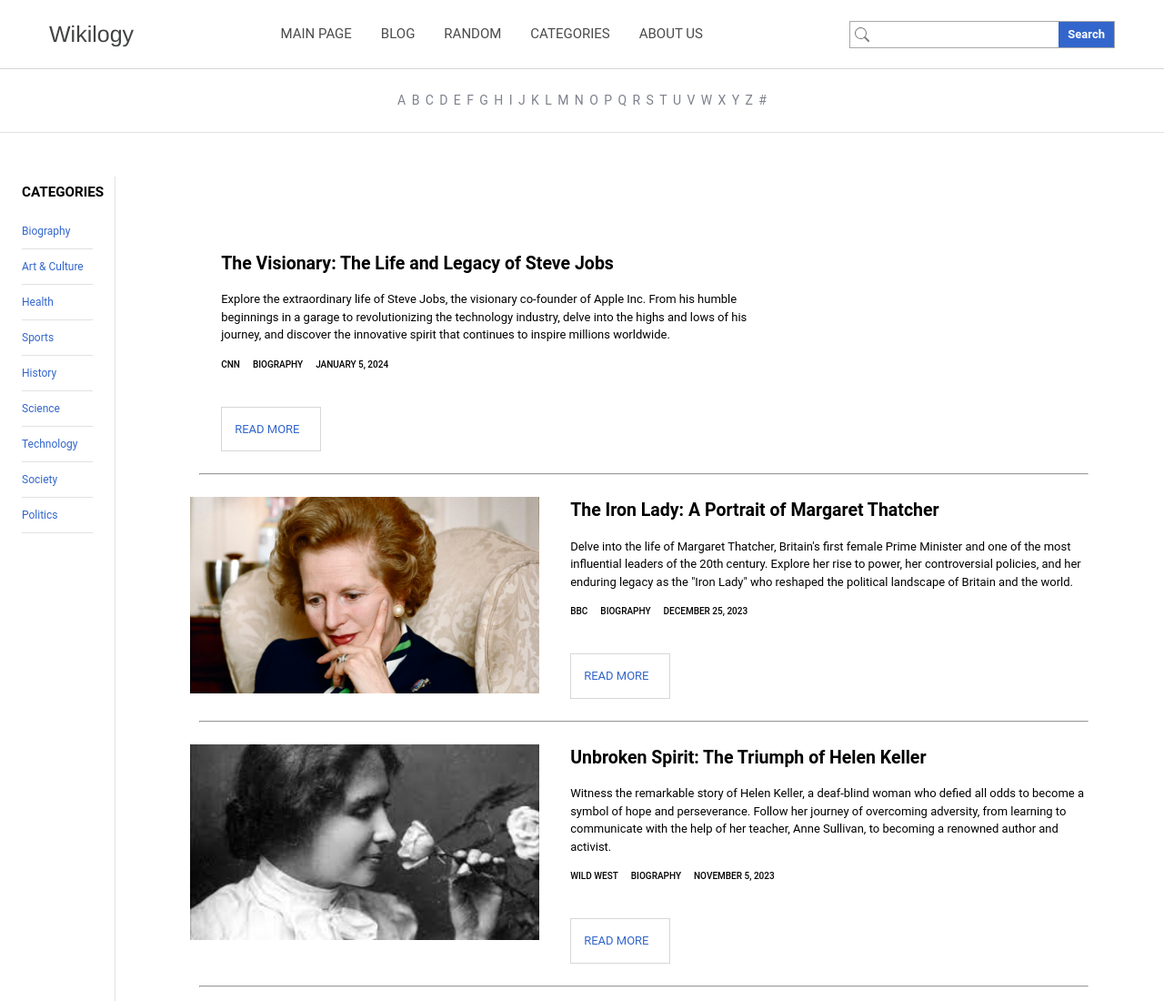
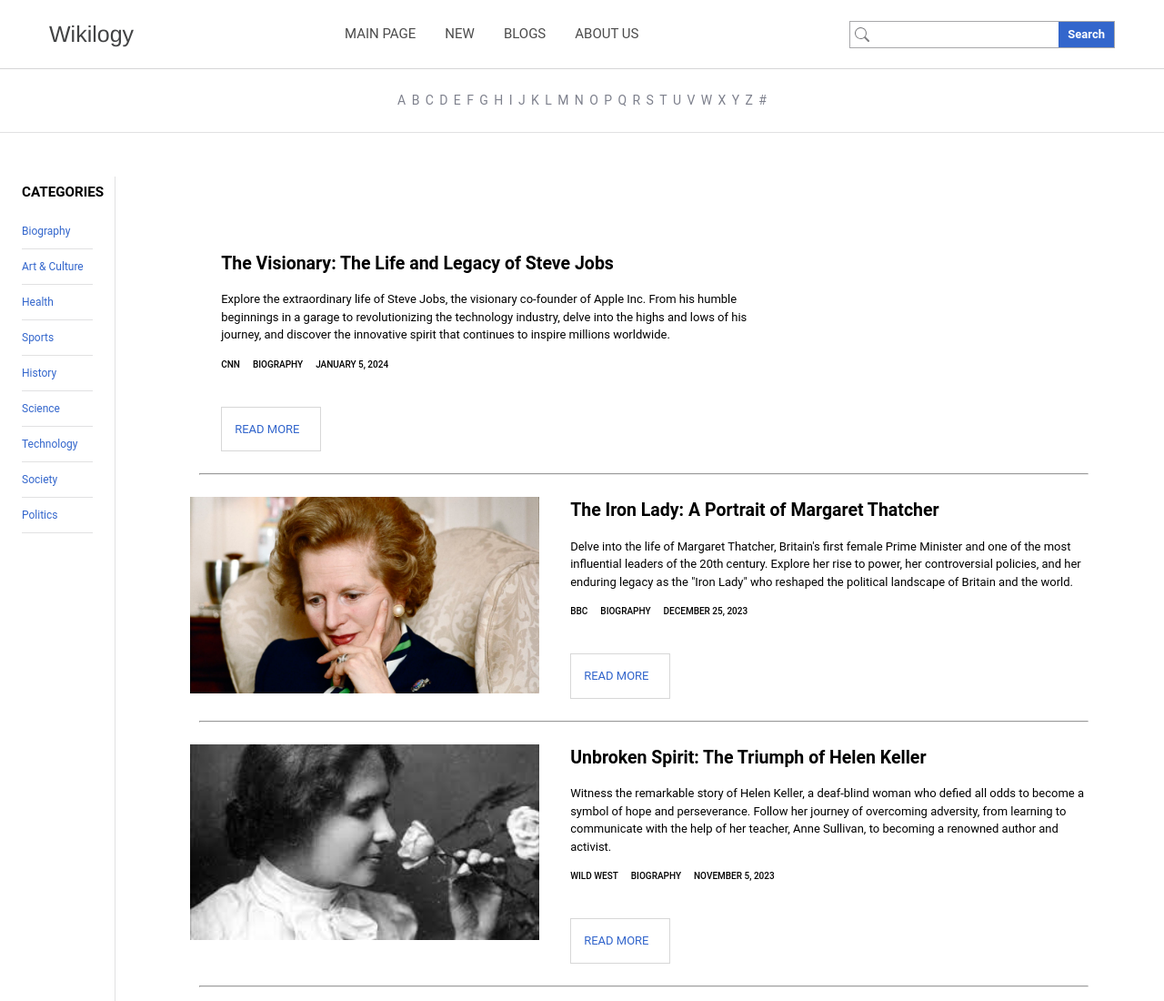
Before and after one commit to kweku-xvi/wikiclone, a plain HTML site: page random.html in a window 1280 px wide. Shown: the top 1100 px of the page at 91% size. Drawn offline with Linux system fonts and the light colour scheme.

Commit message:
refactor random.html

```diff
--- a/random.html
+++ b/random.html
@@ -15,9 +15,8 @@
       <div class="logo"><a href="entry.html">Wikilogy</a></div>
       <ul class="nav_manu">
         <li><a href="index.html">MAIN PAGE</a></li>
-        <li><a href="new.html">BLOG</a></li>
-        <li><a href="random.html">RANDOM</a></li>
-        <li><a href="categories.html">CATEGORIES</a></li>
+        <li><a href="new.html">NEW</a></li>
+        <li><a href="random.html">BLOGS</a></li>
         <li><a href="">ABOUT US</a></li>
       </ul>
       <div class="nav_right">
```
